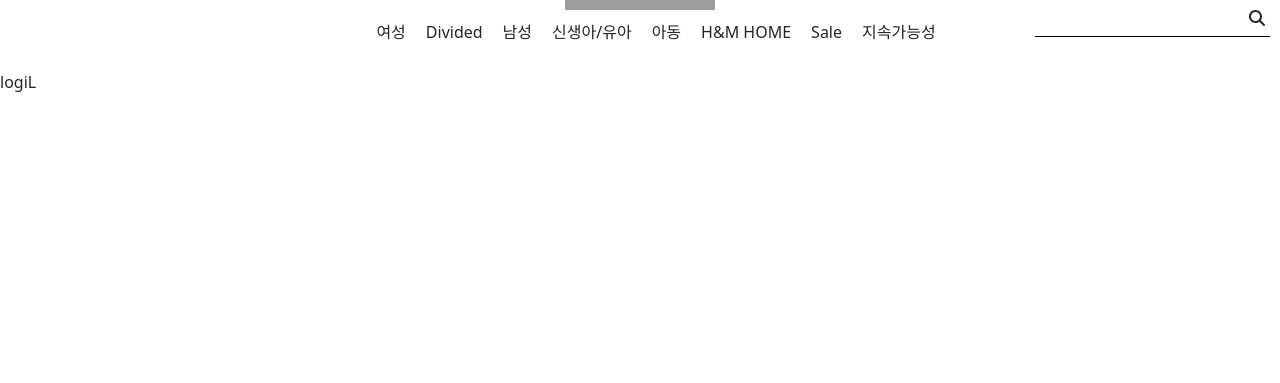
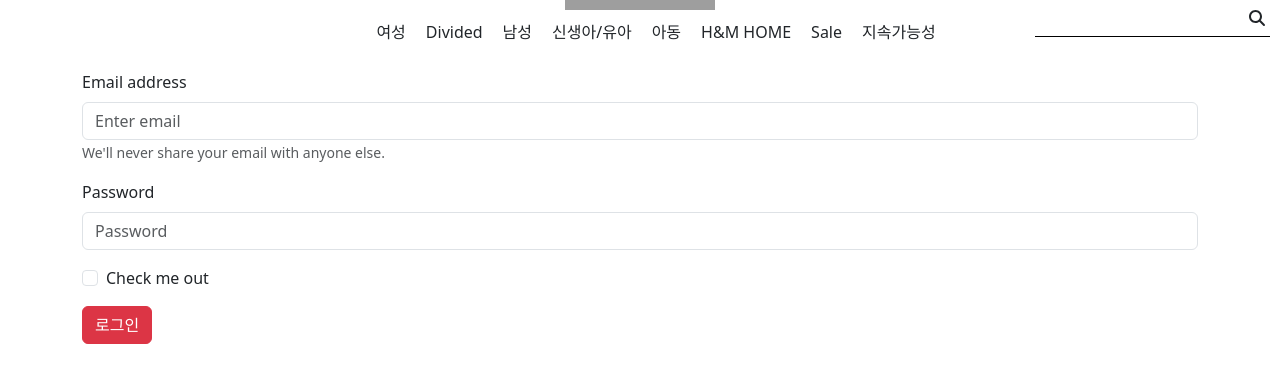
Before and after one commit to eocjf4701/shopping-mall, a React (Create React App) app: page /login in a window 1280 px wide. Shown: the part 167-550 px from the top of the page. Built offline with nearby package versions, Linux system fonts and the light colour scheme; grey boxes are pictures that could not be loaded.

Commit message:
로그인, 로그아웃 기능 구현

```diff
--- a/src/App.css
+++ b/src/App.css
@@ -2,6 +2,7 @@
   display: flex;
   justify-content: flex-end;
   margin: 20px;
+  cursor: pointer;
 }
 
 .nav-section {
--- a/src/App.js
+++ b/src/App.js
@@ -1,3 +1,4 @@
+import { useEffect, useState } from 'react';
 import './App.css';
 import { Routes, Route } from 'react-router-dom';
 import ProductAll from './page/ProductAll';
@@ -7,12 +8,16 @@ import Navbar from './component/Navbar';
 import 'bootstrap/dist/css/bootstrap.min.css';
 
 function App() {
+  const [authenticate, setAuthenticate] = useState(false);
+  useEffect(() => {
+    console.log("authen -> ", authenticate);
+  }, [authenticate]);
   return (
     <div>
       <Navbar />
       <Routes>
         <Route path="/" element={<ProductAll />} />
-        <Route path="/login" element={<Login />} />
+        <Route path="/login" element={<Login setAuthenticate={setAuthenticate} />} />
         <Route path="/product/:id" element={<ProductDetail />} />
       </Routes>
     </div>
--- a/src/component/Navbar.js
+++ b/src/component/Navbar.js
@@ -2,14 +2,18 @@ import React from 'react';
 import { FontAwesomeIcon } from '@fortawesome/react-fontawesome';
 import { faUser } from '@fortawesome/free-regular-svg-icons';
 import { faSearch } from '@fortawesome/free-solid-svg-icons';
-import { getItem } from 'localforage';
-
+import { useNavigate } from 'react-router-dom';
 
 const Navbar = () => {
   const menuList = ['여성', 'Divided', '남성', '신생아/유아', '아동', 'H&M HOME', 'Sale', '지속가능성'];
+  const navigate = useNavigate();
+  const goToLogin = () => {
+    navigate('/login');
+  };
+
   return (
     <div>
-      <div className='login-button'>
+      <div className='login-button' onClick={goToLogin}>
         <FontAwesomeIcon icon={faUser} />
         <div>로그인</div>
       </div>
--- a/src/page/Login.js
+++ b/src/page/Login.js
@@ -1,8 +1,40 @@
 import React from 'react'
+import { Container } from 'react-bootstrap';
+import Button from 'react-bootstrap/Button';
+import Form from 'react-bootstrap/Form';
+import { useNavigate } from 'react-router-dom';
 
-const Login = () => {
+const Login = ({ setAuthenticate }) => {
+  const navigate = useNavigate();
+  const loginUser = (event) => {
+    event.preventDefault();
+    console.log("login user function issue", event);
+    setAuthenticate(true);
+    navigate('/');
+  }
   return (
-    <div>logiL</div>
+    <Container>
+      <Form onSubmit={(event) => loginUser(event)}>
+        <Form.Group className="mb-3" controlId="formBasicEmail">
+          <Form.Label>Email address</Form.Label>
+          <Form.Control type="email" placeholder="Enter email" />
+          <Form.Text className="text-muted">
+            We'll never share your email with anyone else.
+          </Form.Text>
+        </Form.Group>
+
+        <Form.Group className="mb-3" controlId="formBasicPassword">
+          <Form.Label>Password</Form.Label>
+          <Form.Control type="password" placeholder="Password" />
+        </Form.Group>
+        <Form.Group className="mb-3" controlId="formBasicCheckbox">
+          <Form.Check type="checkbox" label="Check me out" />
+        </Form.Group>
+        <Button variant="danger" type="submit">
+          로그인
+        </Button>
+      </Form>
+    </Container>
   )
 }
 
```
